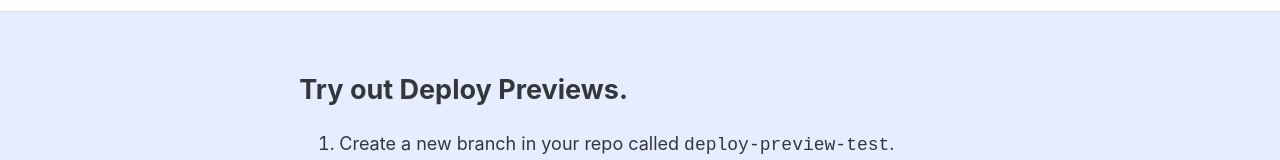
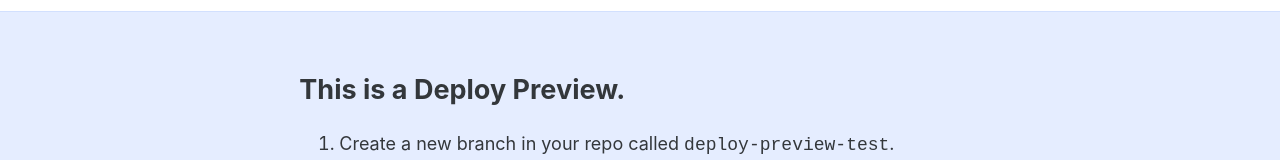
Before and after one commit to jmarlena/netlify-feature-tour, an Astro site: page /deploy-previews in a window 1280 px wide. Shown: the part 331-491 px from the top of the page. Built offline with nearby package versions, Linux system fonts and the light colour scheme; Astro itself is replaced by a stand-in of ours.

Commit message:
update the h2

```diff
--- a/src/pages/deploy-previews.astro
+++ b/src/pages/deploy-previews.astro
@@ -7,7 +7,7 @@ import Layout from '../components/layout.astro';
   description="See and share your changes in a production environment so you can ship with confidence. Gather feedback in your preferred project management tool right through your Deploy Previews!"
 >
   <main>
-    <h2>Try out Deploy Previews.</h2>
+    <h2>This is a Deploy Preview.</h2>
     <ol>
       <li>
         Create a new branch in your repo called{' '}
```
